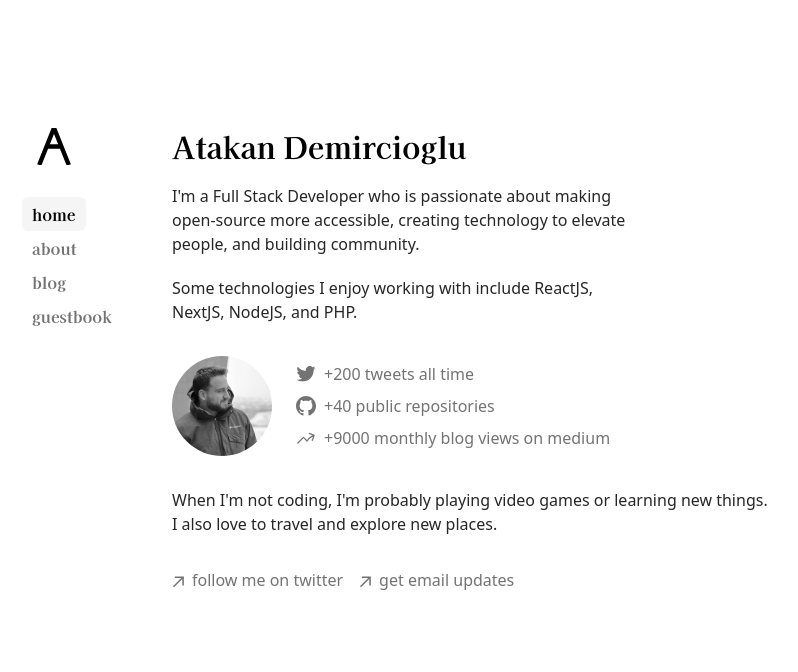
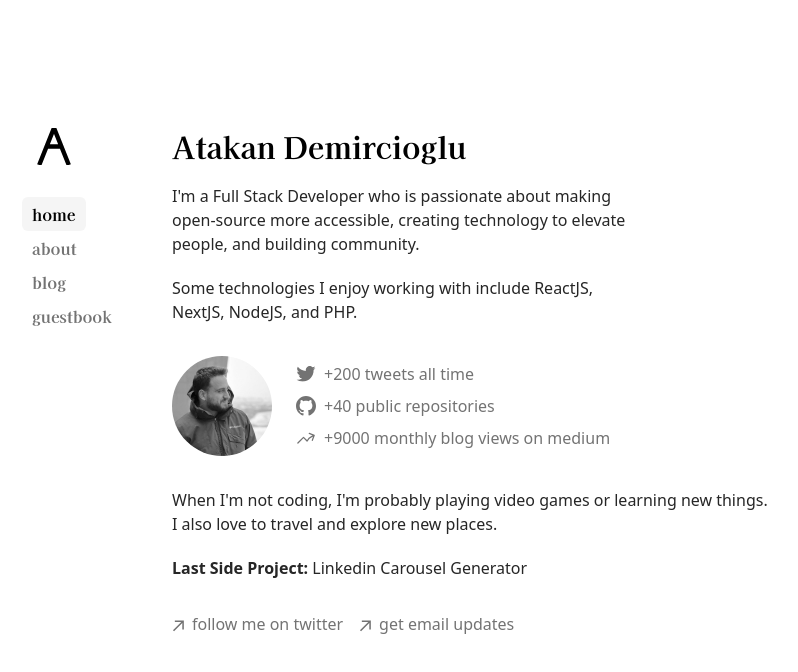
Before and after one commit to atakde/atakann.com, a Next.js app: page / in a window 1280 px wide. Shown: the top 672 px of the page, without its empty margins (170-968 px from the left). Built offline with nearby package versions, Linux system fonts and the light colour scheme.

Commit message:
link added about last side project

```diff
--- a/app/page.tsx
+++ b/app/page.tsx
@@ -62,6 +62,9 @@ export default async function HomePage() {
       <p className="my-5 max-w-[600px] text-neutral-800 dark:text-neutral-200">
         {bio()}
       </p>
+      <p>
+        <p className="my-5 max-w-[600px] text-neutral-800 dark:text-neutral-200"><span className='font-bold'>Last Side Project: </span><a target='_blank' rel='dofollow' href='https://www.creatorbook.io/carousel-generator'>Linkedin Carousel Generator</a></p>
+      </p>
       <ul className="flex flex-col md:flex-row mt-8 space-x-0 md:space-x-4 space-y-2 md:space-y-0 font-sm text-neutral-500 dark:text-neutral-400">
         <li>
           <a
```
